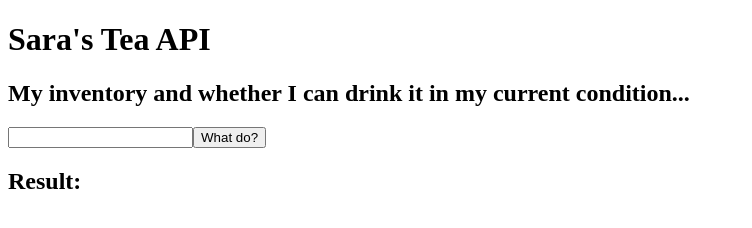
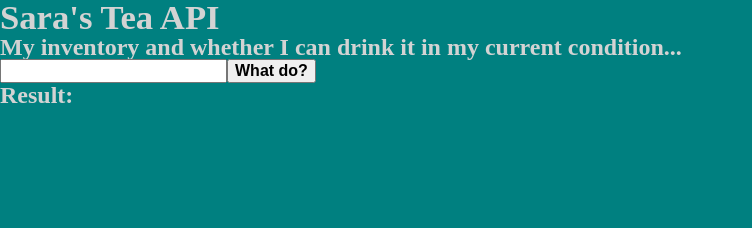
Before and after one commit to swingleSara/saras-tea-api, a website: page index.html in a window 1280 px wide. Shown: the whole page, without its empty margins (0-752 px from the left). Drawn offline with Linux system fonts and the light colour scheme.

Commit message:
Update css directory again

```diff
--- a/index.html
+++ b/index.html
@@ -4,8 +4,8 @@
     <meta charset="UTF-8" />
     <meta name="viewport" content="width=device-width, initial-scale=1.0" />
     <title>Sara's Tea API</title>
-    <link type="css" rel="stylesheet" href="css/reset.css" />
-    <link type="css" rel="stylesheet" href="css/style.css" />
+    <link rel="stylesheet" href="css/reset.css" />
+    <link rel="stylesheet" href="css/style.css" />
   </head>
   <body>
     <h1>Sara's Tea API</h1>
@@ -14,6 +14,6 @@
     <h2>Result:</h2>
     <h2 id="results"></h2>
 
-    <script src="js/main.js"></script>
+    <script type="js" src="js/main.js"></script>
   </body>
 </html>
```
